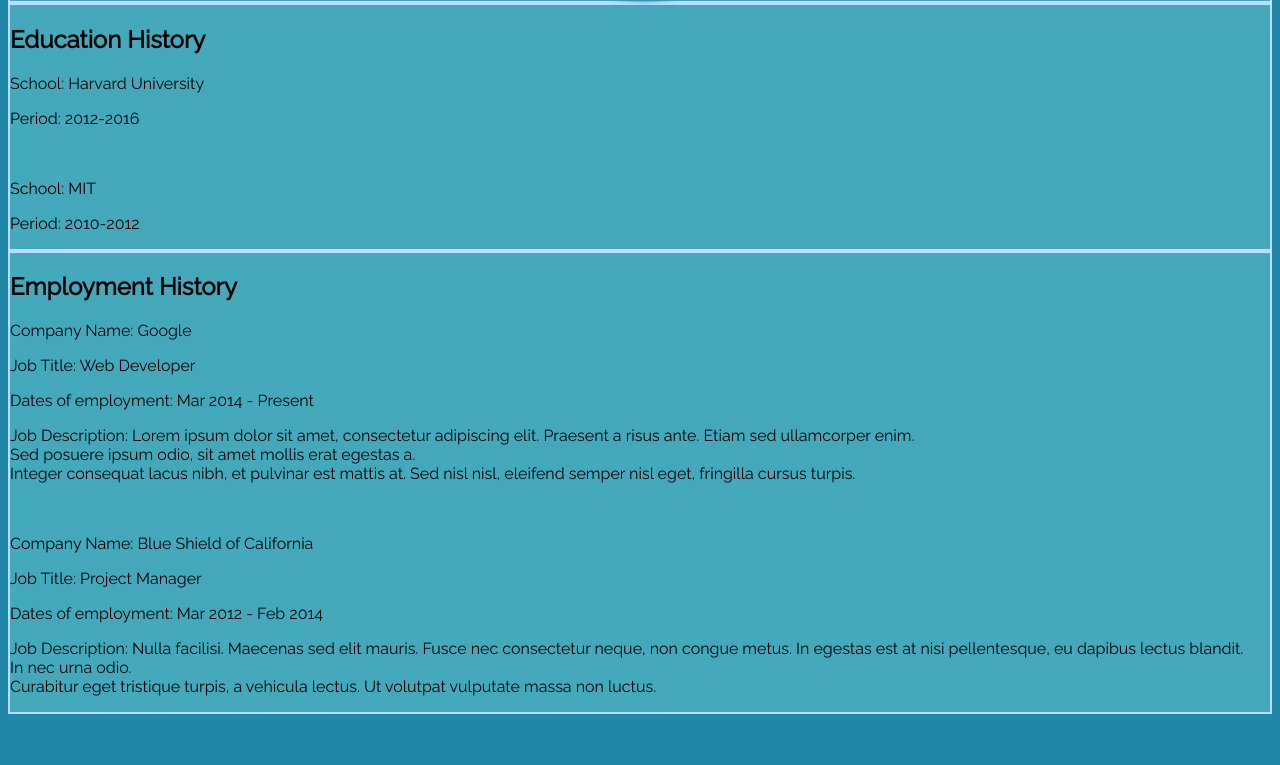
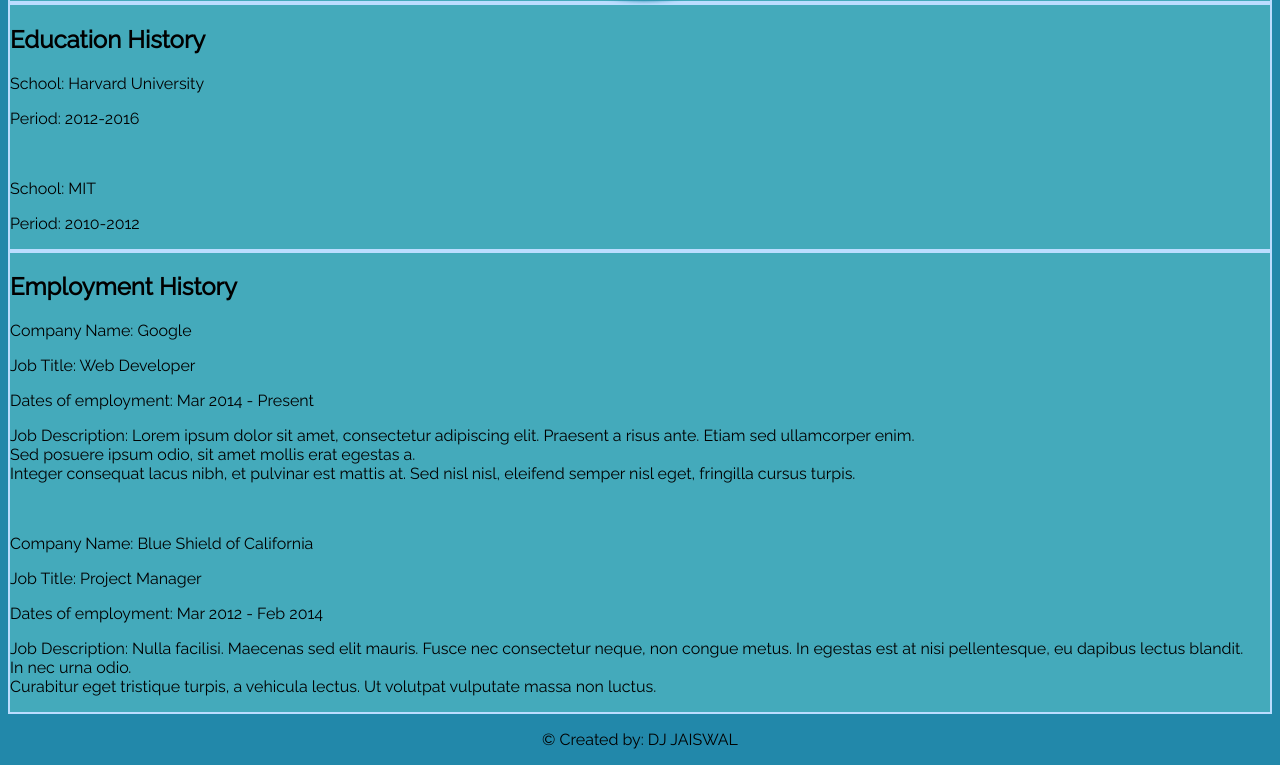
Before and after one commit to DJRockstar/Sally-s-Resume-, a plain HTML site: page index.html in a window 1280 px wide. Shown: the part 449-1214 px from the top of the page. Before the commit the page ends 1171 px from the top, so only its background shows below. Drawn offline with Linux system fonts and the light colour scheme.

Commit message:
Added a footer

```diff
--- a/index.html
+++ b/index.html
@@ -55,6 +55,9 @@
 				<p>Job Description: Nulla facilisi. Maecenas sed elit mauris. Fusce nec consectetur neque, non congue metus. In egestas est at nisi pellentesque, eu dapibus lectus blandit. <br>In nec urna odio. <br>Curabitur eget tristique turpis, a vehicula lectus. Ut volutpat vulputate massa non luctus.</p>
 			</article>
 		</section>
+		<footer>
+			<p>&copy Created by: DJ JAISWAL</p>
+		</footer>
 	</main>
 </body>
 </html>
```
